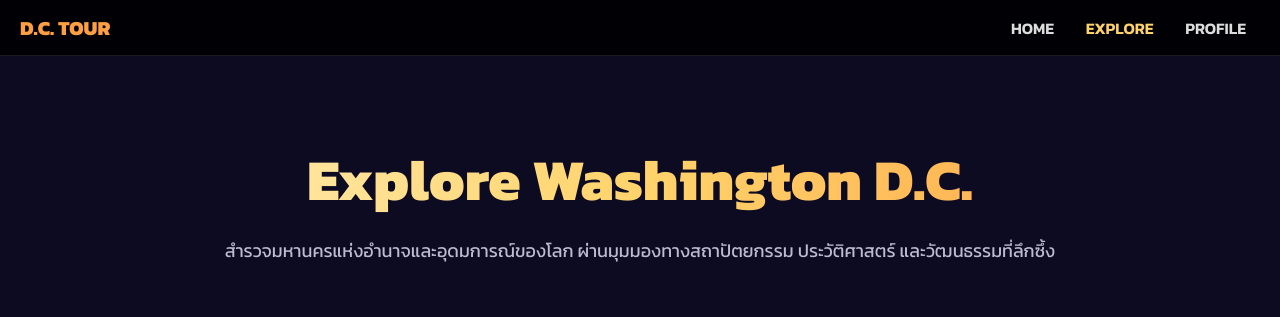
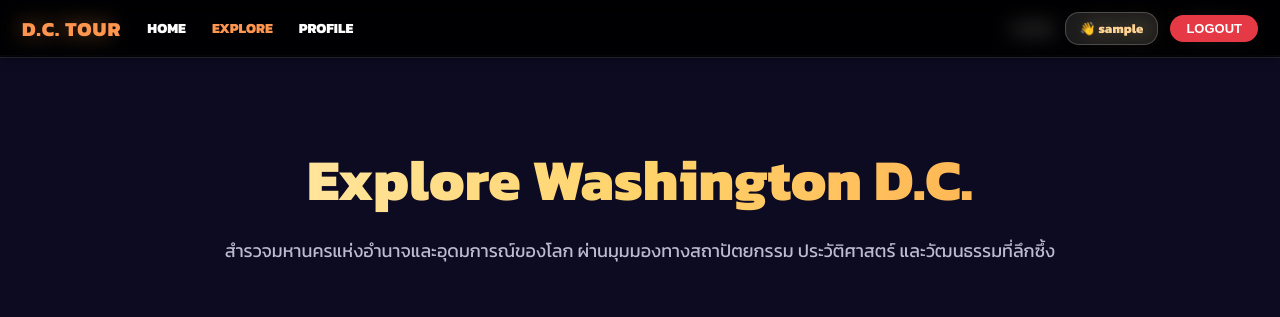
Before and after one commit to skyhosiz/washingtondc-tour-clean, a website: page public/explore.html in a window 1280 px wide. Shown: the top 317 px of the page. Drawn offline with Linux system fonts and the light colour scheme; sample sign-in values are in the browser's storage.

Commit message:
update: enhance explore page (image + design)

```diff
--- a/public/explore.html
+++ b/public/explore.html
@@ -586,5 +586,6 @@
       });
     </script>
     <script src="js/auth.js" defer></script>
+    <script src="js/nav.js" defer></script>
   </body>
 </html>
```
Also changed, not shown: public/profile.html (+1 -0 lines).
